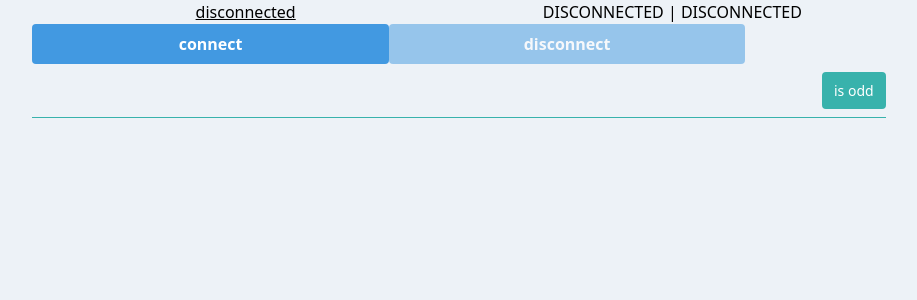
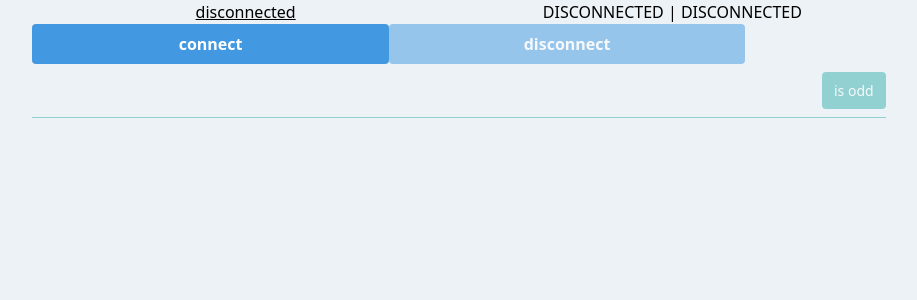
Before and after one commit to Red-lebowski/web_sockets_project, a React (Create React App) app in the folder frontend/: page / in a window 1280 px wide. Shown: the top 300 px of the page, without its empty margins (181-1098 px from the left). Built offline with nearby package versions, Linux system fonts and the light colour scheme; what fp-ts, io-ts would draw is missing.

Commit message:
added inactive style to the form

```diff
--- a/frontend/src/components/CurrentSecond.tsx
+++ b/frontend/src/components/CurrentSecond.tsx
@@ -17,11 +17,8 @@ export default function CurrentSecond() {
     updateSocket({type: Events.IS_ODD_FORM_SUBMIT, data: {number}})
   }
 
-  const isConnected = socketState.context.currentSecondIsConnected
-  const canSubmitNumberStyle: string = isConnected ?
-                      ''
-                      : 'opacity-10 pointer-events-none'
-  const inactiveButtonStyle = "opacity-50 cursor-not-allowed"
+  const isConnected = socketState.context.isOddIsConnected
+  const inactiveStyle = 'opacity-50 pointer-events-none'
   const showSpinner = Object.values(socketState.value).includes('CONNECTING')
   const stateString = Object.values(socketState.value).join(' | ')
 
@@ -36,18 +33,18 @@ export default function CurrentSecond() {
         </div>
 
         <div className="flex flex-no-wrap items-stretch w-1/1 text-center">
-          <div className={`w-1/2 bg-blue-500 text-white font-bold py-2 px-4 rounded ${!isConnected && !showSpinner ? '' : inactiveButtonStyle}`}
+          <div className={`w-1/2 bg-blue-500 text-white font-bold py-2 px-4 rounded ${!isConnected && !showSpinner ? '' : inactiveStyle}`}
               onClick={e => updateSocket(Events.CONNECT)}
               >connect</div>
-          <div className={`w-1/2 bg-blue-500 text-white font-bold py-2 px-4 rounded ${isConnected && !showSpinner ? '' : inactiveButtonStyle}`}
+          <div className={`w-1/2 bg-blue-500 text-white font-bold py-2 px-4 rounded ${isConnected && !showSpinner ? '' : inactiveStyle}`}
               onClick={e => updateSocket(Events.DISCONNECT)}
-          >disconnect</div>
+              >disconnect</div>
           <span className='w-1/5 flex justify-around items-center'>
             {showSpinner ? <Loader/> : ''}
           </span>
         </div>
 
-        <form className={`flex w-1/1 items-center border-b border-b-2 border-teal-500 py-2 ${canSubmitNumberStyle}`} onSubmit={sendNumber}>
+        <form className={`flex w-1/1 items-center border-b border-b-2 border-teal-500 py-2 ${!isConnected && inactiveStyle}`} onSubmit={sendNumber}>
           <input className='appearance-none bg-transparent border-none w-full text-gray-700 mr-3 py-1 px-2 leading-tight focus:outline-none'
                 type='number' onChange={e => setNumberInput(Number(e.target.value))} />
           <input className='flex-shrink-0 bg-teal-500 hover:bg-teal-700 border-teal-500 hover:border-teal-700 text-sm border-4 text-white py-1 px-2 rounded'
```
